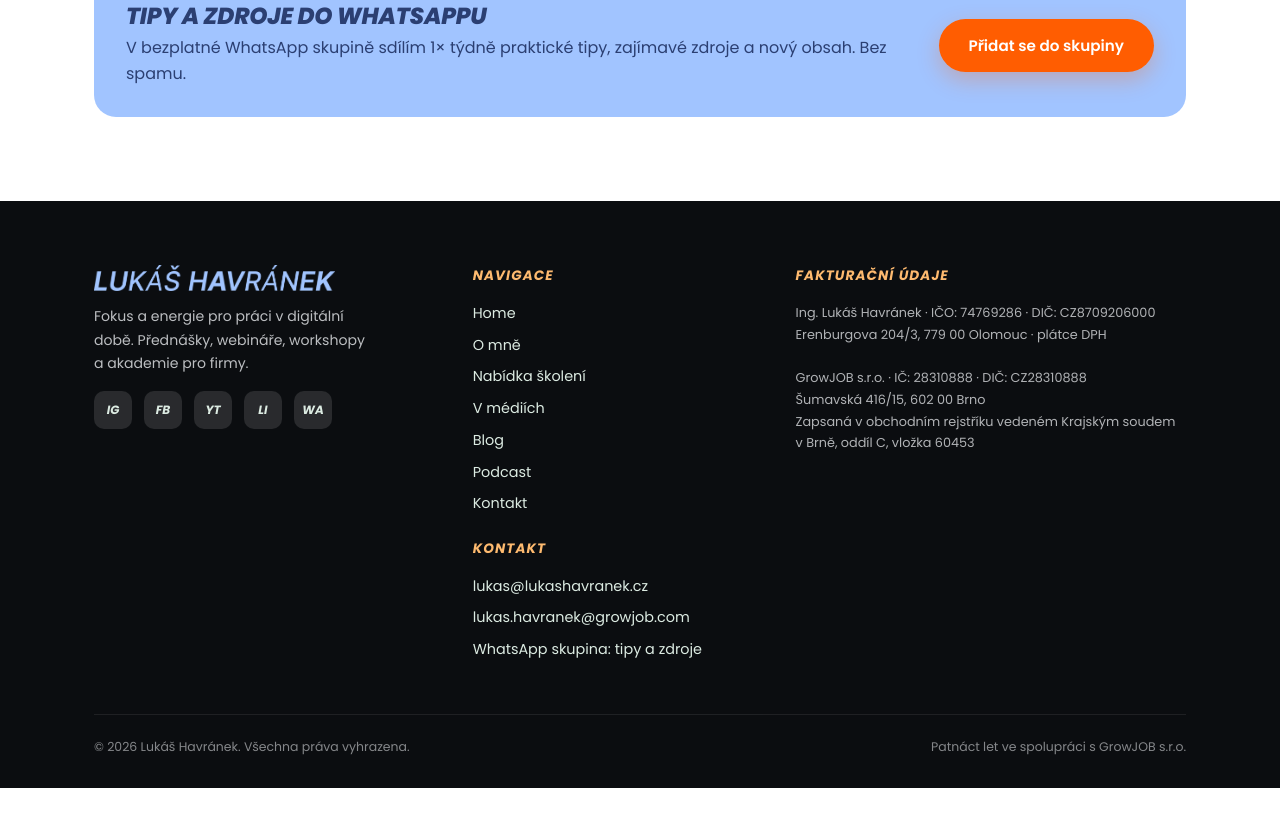
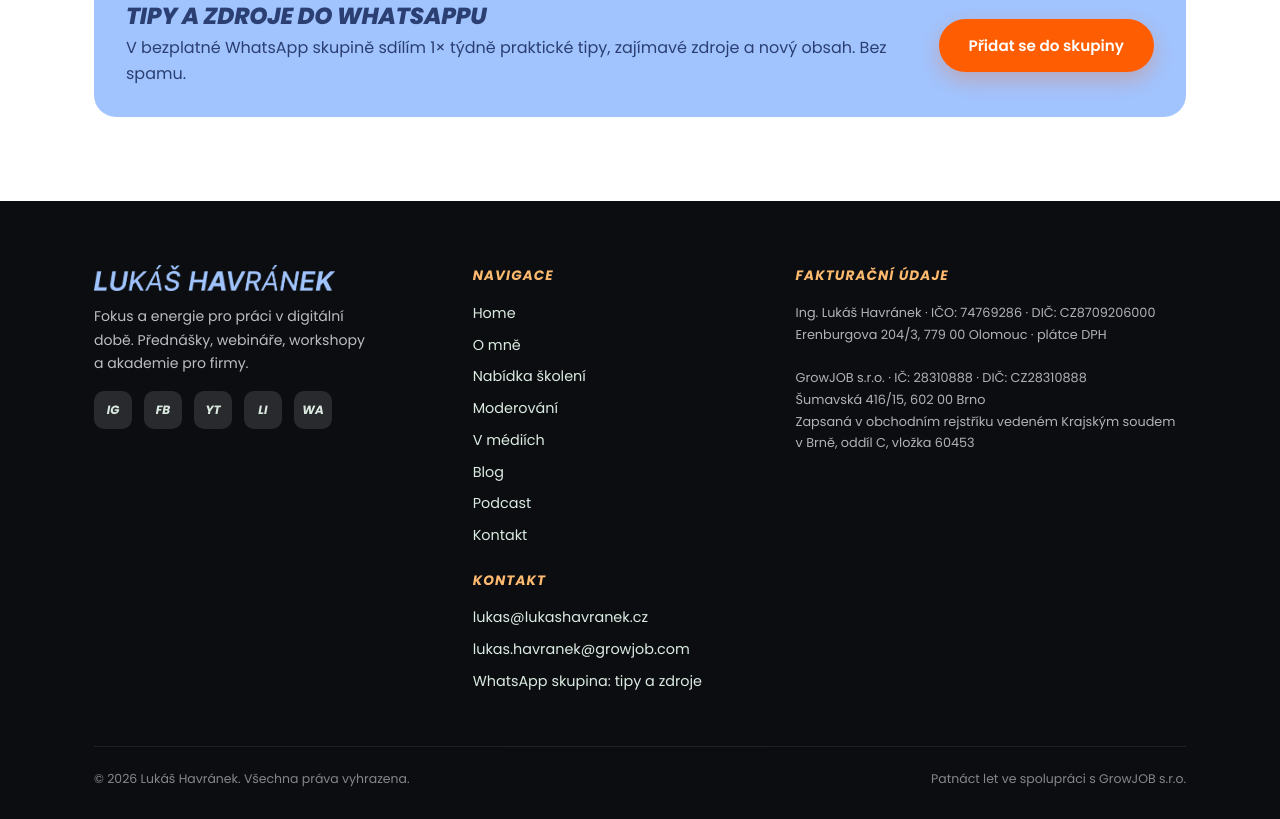
Before and after one commit to lukhavran/lukashavranek-web, an Eleventy site: page src/pages/blog.njk in a window 1280 px wide. Shown: the part 1590-2409 px from the top of the page. Before the commit the page ends 2378 px from the top, so only its background shows below. Built offline with nearby package versions, Linux system fonts and the light colour scheme; Eleventy itself is replaced by a stand-in of ours; files that its build step writes are made by us from their sources; files whose address does not match are found by name; what js-yaml would draw is missing.

Commit message:
Patička: odkaz na Moderování
Co-Authored-By: Claude Opus 5.5 <noreply@anthropic.com>

```diff
--- a/src/_includes/footer.njk
+++ b/src/_includes/footer.njk
@@ -18,6 +18,7 @@
           <li><a href="{{ root or './' }}">Home</a></li>
           <li><a href="{{ root }}o-mne/">O mně</a></li>
           <li><a href="{{ root }}nabidka-skoleni/">Nabídka školení</a></li>
+          <li><a href="{{ root }}moderovani/">Moderování</a></li>
           <li><a href="{{ root }}v-mediich/">V médiích</a></li>
           <li><a href="{{ root }}blog/">Blog</a></li>
           <li><a href="{{ root }}podcast/">Podcast</a></li>
```
